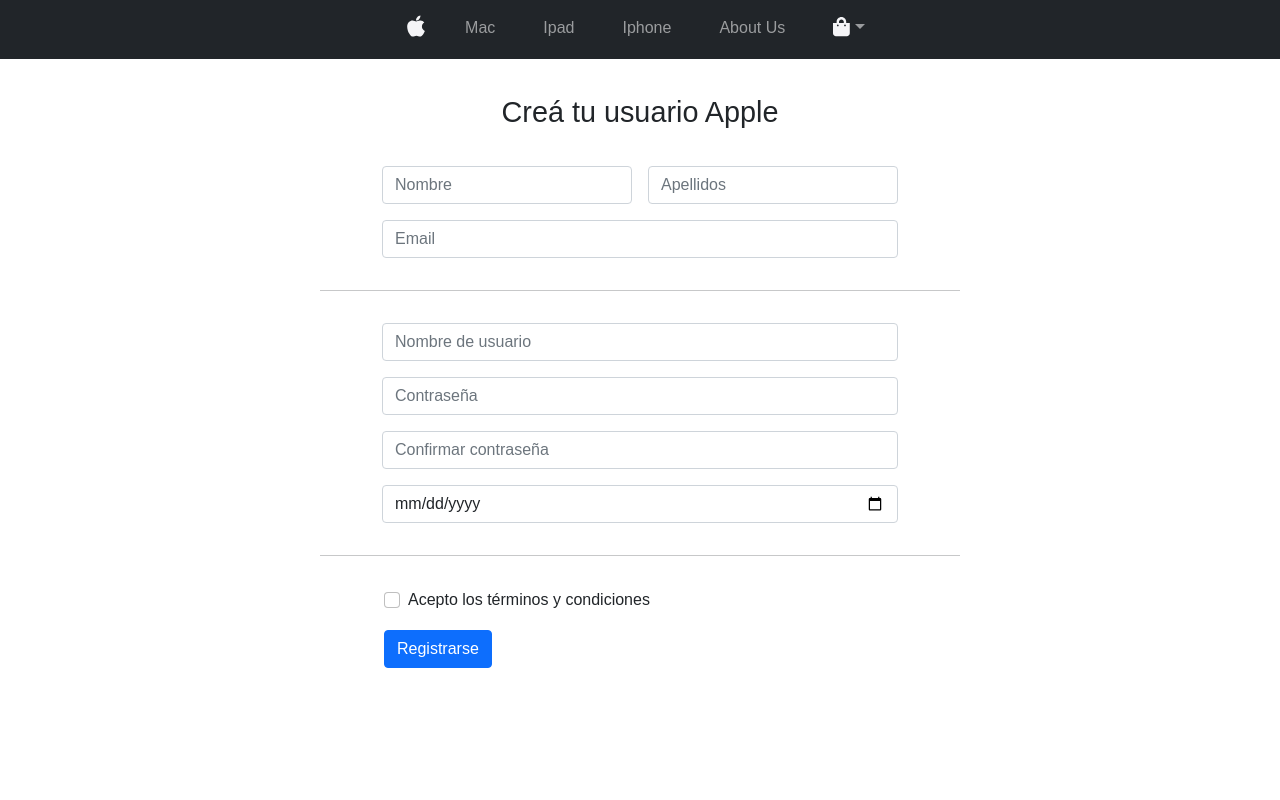
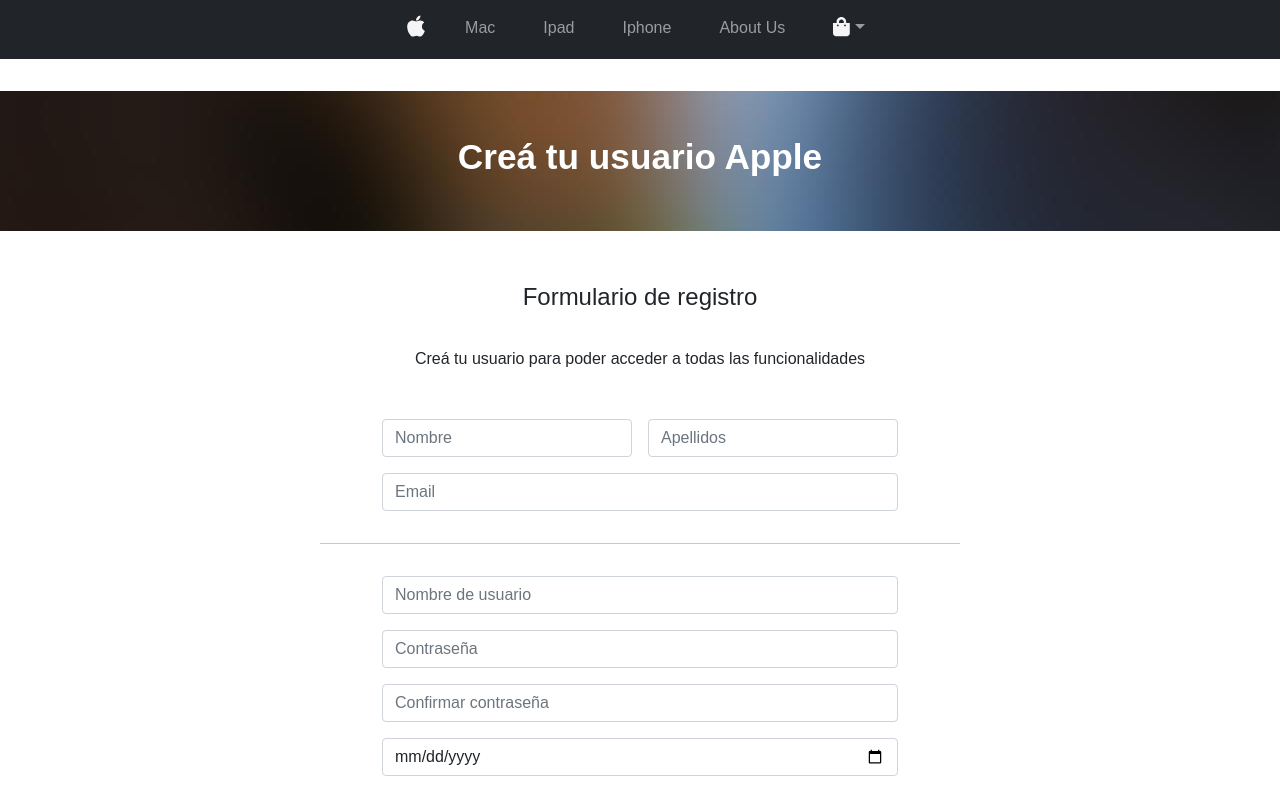
Before and after one commit to karo18delgado/Proyecto-Final-RollingCode, a React (Create React App) app: page /register in a window 1280 px wide. Shown: the top 800 px of the page. Built offline with nearby package versions, Linux system fonts and the light colour scheme; a web font is replaced by a local one.

Commit message:
imagen de fondo en seccion form de registro, y creación de titulos y sus css

```diff
--- a/src/App.css
+++ b/src/App.css
@@ -37,14 +37,41 @@
   margin-top: 1rem;
 }
 
-.title-text {
-  display: block;
-  text-align: center;
+.title-container {
+  display: flex;
+  justify-content: center;
   margin: 0px;
   width: 100%;
   margin-top: 1rem;
-  font-size: 1.8rem;
+  margin-bottom: 1rem;
   font-family: "Montserrat", sans-serif;
+  background-image: url(./assets/img/apple_id_recovery_2880x340.jpg);
+  height: 140px;
+}
+
+.title-text {
+  display: flex;
+  justify-content: center;
+  margin-top: 2.5rem;
+  color: white;
+  font-weight: bold;
+  font-size: 2.2rem;
+  width: 400px;
+}
+
+.form-title {
+  display: flex;
+  justify-content: center;
+  width: 100%;
+  margin-top: 2rem;
+  font-size: 1.5rem;
+}
+.form-subtitle {
+  display: flex;
+  justify-content: center;
+  width: 100%;
+  margin-top: 1rem;
+  font-size: 1rem;
 }
 
 .register-form {
@@ -102,6 +129,7 @@
   margin-right: auto;
   margin-left: 4rem;
   margin-top: 1rem;
+  margin-bottom: 2rem;
 }
 
 @media only screen and (max-width: 645px) {
--- a/src/components/RegisterForm.jsx
+++ b/src/components/RegisterForm.jsx
@@ -17,7 +17,13 @@
 
   return (
     <div className="register-container">
-      <p className="title-text">Creá tu usuario Apple</p>
+      <div className="title-container">
+        <p className="title-text">Creá tu usuario Apple</p>
+      </div>
+      <p className="form-title">Formulario de registro</p>
+      <p className="form-subtitle">
+        Creá tu usuario para poder acceder a todas las funcionalidades
+      </p>
       <div className="register-form">
         <Form
           className="container-row-form"
```
Also changed, not shown: src/assets/img/apple_id_recovery_2880x340.jpg (added).
